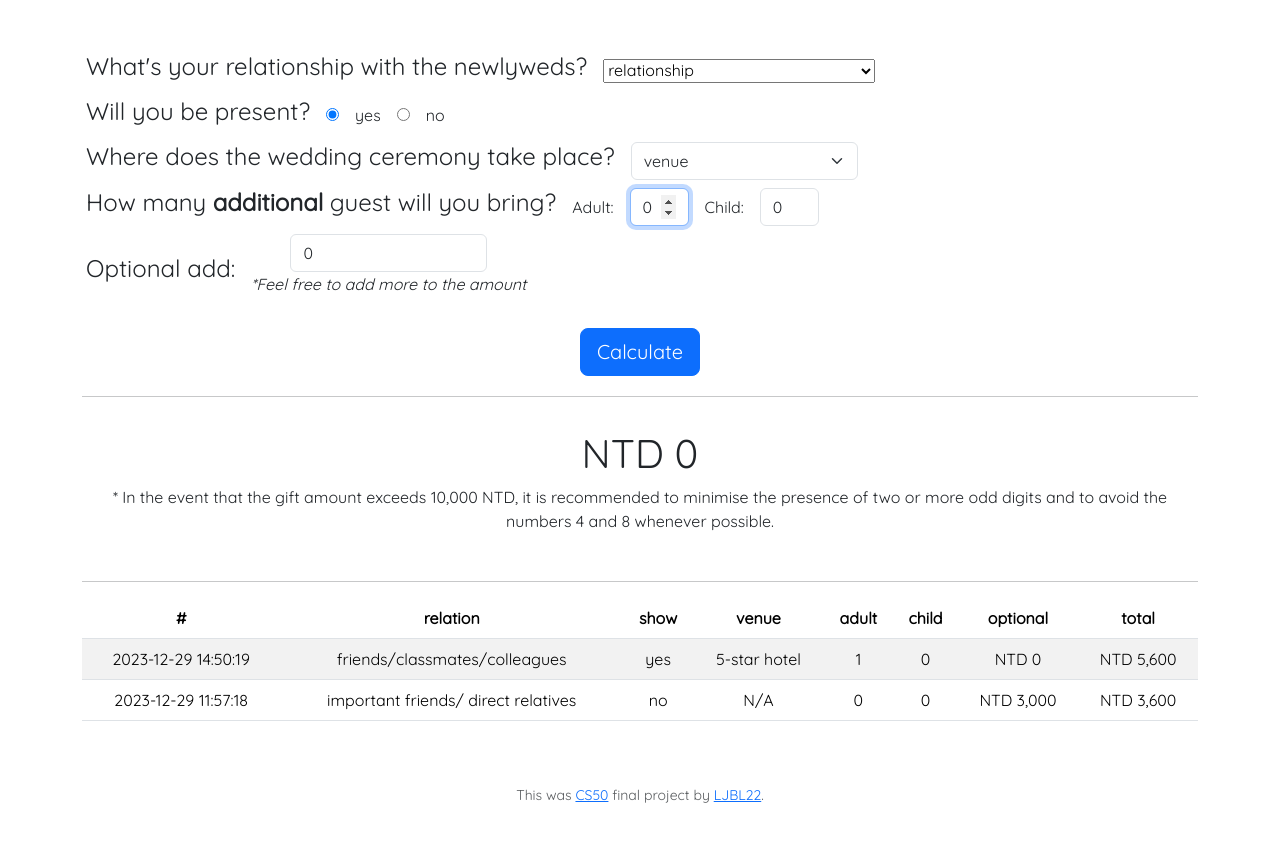
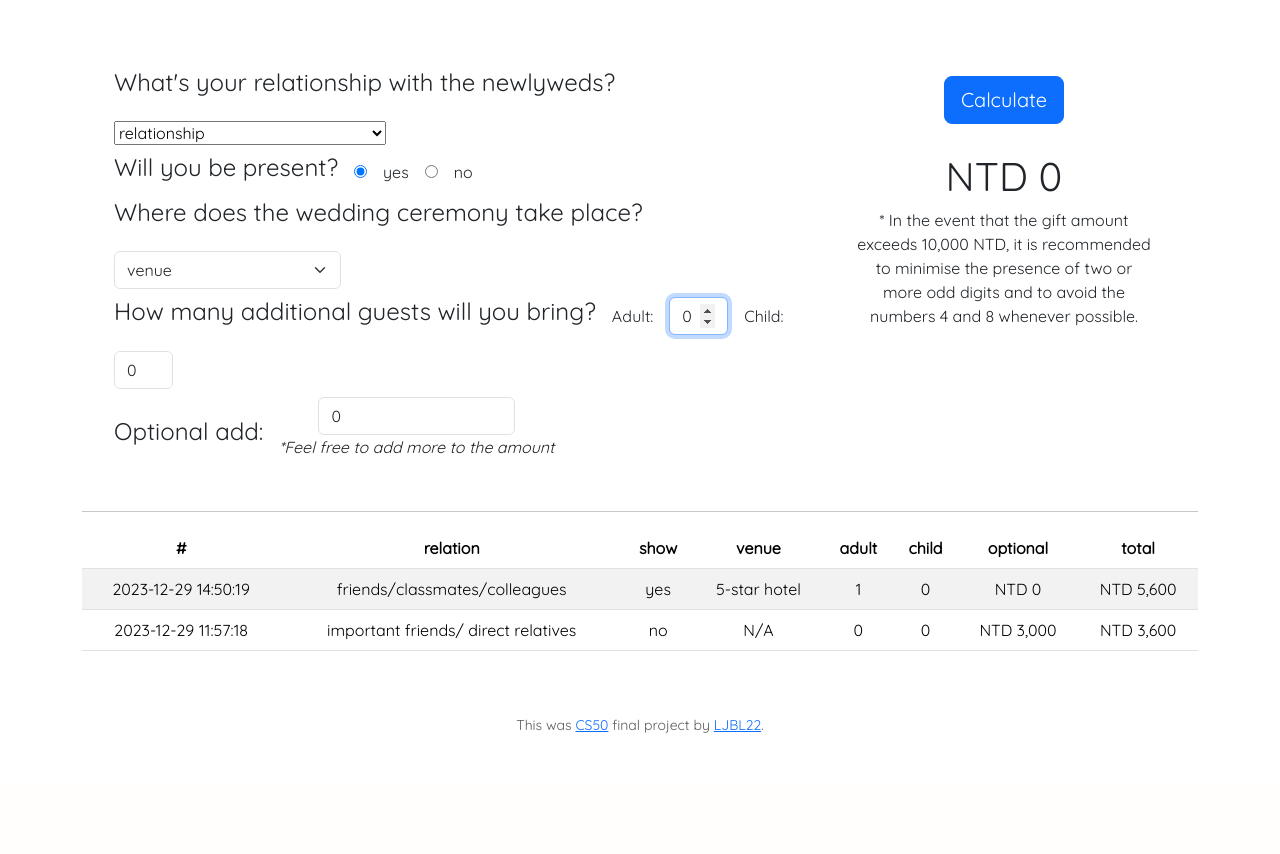
Before and after one commit to LJBL22/wrp, a Flask app: page /calculator in a window 1280 px wide. Shown: the part 66-920 px from the top of the page. After the commit the page ends 799 px from the top, so only its background shows below. Run offline with Flask 3, Linux system fonts and the light colour scheme; some libraries are stand-ins or nearby versions.

Commit message:
official submit

```diff
--- a/static/style.css
+++ b/static/style.css
@@ -6,6 +6,8 @@
 
 .article-title {
   position: relative;
+  display: flex;
+  align-items: center;
 }
 
 .article-title img {
@@ -18,7 +20,7 @@
   opacity: 0.5;
 }
 
-.article-title {
+.article-title p {
   color: red;
   font-size: 3rem;
   font-family: 'Roboto Slab', serif;
--- a/templates/calculator.html
+++ b/templates/calculator.html
@@ -3,13 +3,18 @@ main %}
 <div class="container">
   <div class="section">
     <form action="/calculator" method="POST" id="calculation-form">
+      <div class="container">
+        <div class="d-flex flex-column flex-md-row justify-content-lg-between">
+          <div class="col-12 col-md-7 col-lg-8 p-3 left">
             <div class="row g-3 align-items-center p-1">
               <div class="col-auto">
                 <h4>What's your relationship with the newlyweds?</h4>
               </div>
               <div class="col-auto">
                 <select name="relationship" required>
-            <option disabled selected value="relationship">relationship</option>
+                  <option disabled selected value="relationship">
+                    relationship
+                  </option>
                   {% for relation in relationship %}
                   <option value="{{ relation.relation }}">
                     {{ relation.relation }}
@@ -23,7 +28,13 @@ main %}
                 <h4>Will you be present?</h4>
               </div>
               <div class="col-auto">
-          <input type="radio" id="yes" name="showup" value="yes" checked />
+                <input
+                  type="radio"
+                  id="yes"
+                  name="showup"
+                  value="yes"
+                  checked
+                />
               </div>
               <div class="col-auto">
                 <label for="yes">yes</label>
@@ -55,7 +66,7 @@ main %}
             </div>
             <div class="row g-3 align-items-center p-1">
               <div class="col-auto">
-          <h4>How many <strong>additional</strong> guest will you bring?</h4>
+                <h4>How many additional guests will you bring?</h4>
               </div>
               <div class="col-auto">
                 <label>Adult: </label>
@@ -112,17 +123,23 @@ main %}
                 <p class="fst-italic">*Feel free to add more to the amount</p>
               </div>
             </div>
+          </div>
+          <div class="col-12 col-md col-lg-4 p-3 right">
             <div class="align-items-center p-1 m-2">
-        <button class="btn btn-primary btn-lg" type="submit">Calculate</button>
+              <button class="btn btn-primary btn-lg" type="submit">
+                Calculate
+              </button>
             </div>
-      <hr />
             <div id="total" class="p-3">
               <h1>{{total | ntd}}</h1>
               <p>
                 * In the event that the gift amount exceeds 10,000 NTD, it is
-          recommended to minimise the presence of two or more odd digits and to
-          avoid the numbers 4 and 8 whenever possible.
+                recommended to minimise the presence of two or more odd digits
+                and to avoid the numbers 4 and 8 whenever possible.
               </p>
+            </div>
+          </div>
+        </div>
       </div>
       <hr />
       <div class="section">
--- a/templates/index.html
+++ b/templates/index.html
@@ -3,14 +3,14 @@ main %}
 <div>
   <div class="container">
     <div class="d-flex flex-column flex-lg-row justify-content-lg-between">
-      <div class="col-12 col-lg-3 p-3 article-title">
+      <div class="col-12 col-lg-4 p-3 article-title">
         <img
           alt="red envelope"
           src="https://cdn.shopify.com/s/files/1/0759/6634/9609/files/madam-shanghai-7-ways-to-include-the-symbol-of-double-happiness-into-your-Chinese-wedding-chinese-tea-ceremony-kneeling-pad_480x480.png?v=1686088154"
         />
         <p class="article-title">Taiwanese Wedding Red Packet Etiquette</p>
       </div>
-      <div class="col-12 col-lg-7 p-3">
+      <div class="col-12 col-lg-8 p-3">
         <p>
           <i
             >A red packet or a red envelope is a monetary gift given during
```
Also changed, not shown: README.md. Lines whose indentation alone changed are shown as unchanged.
